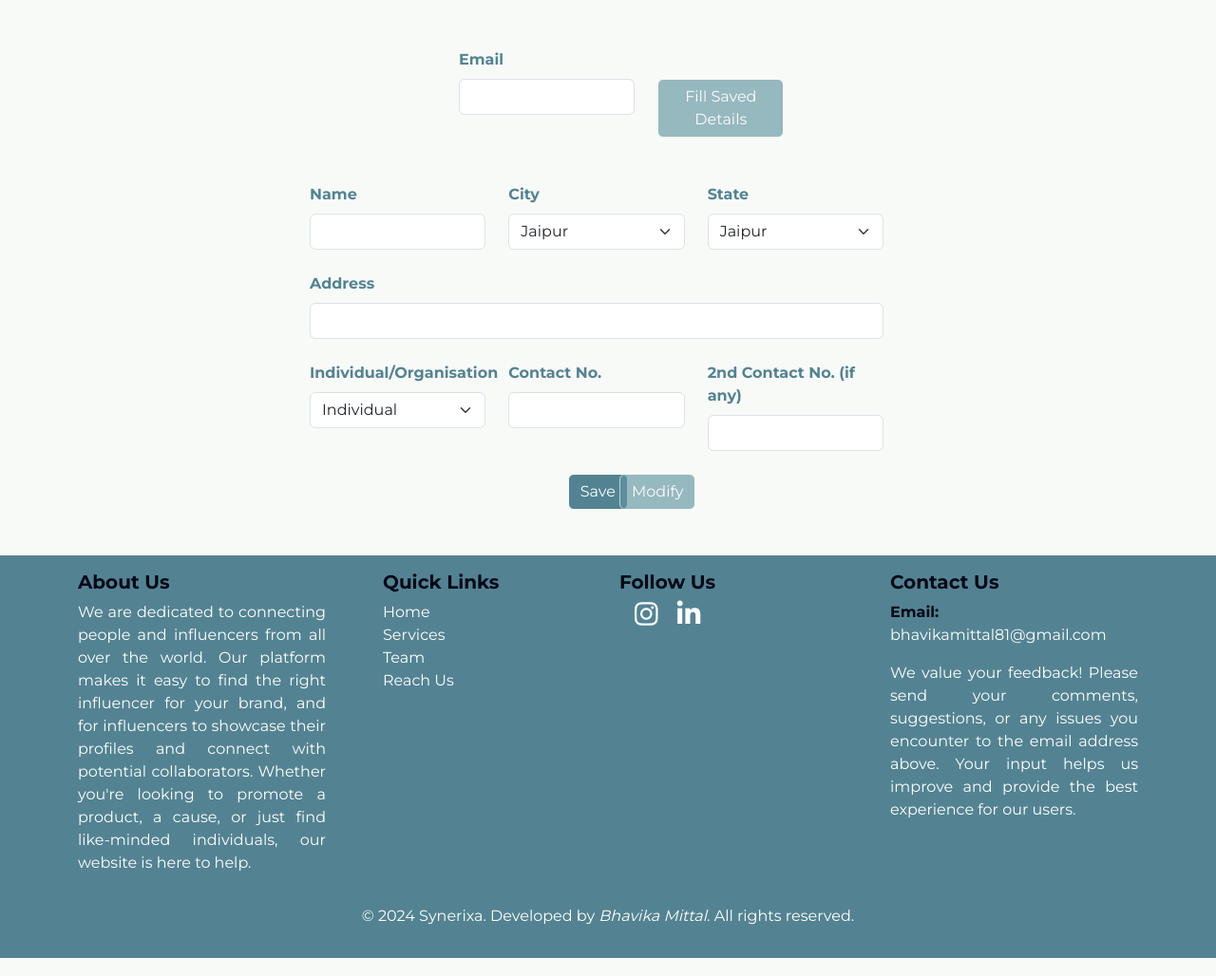
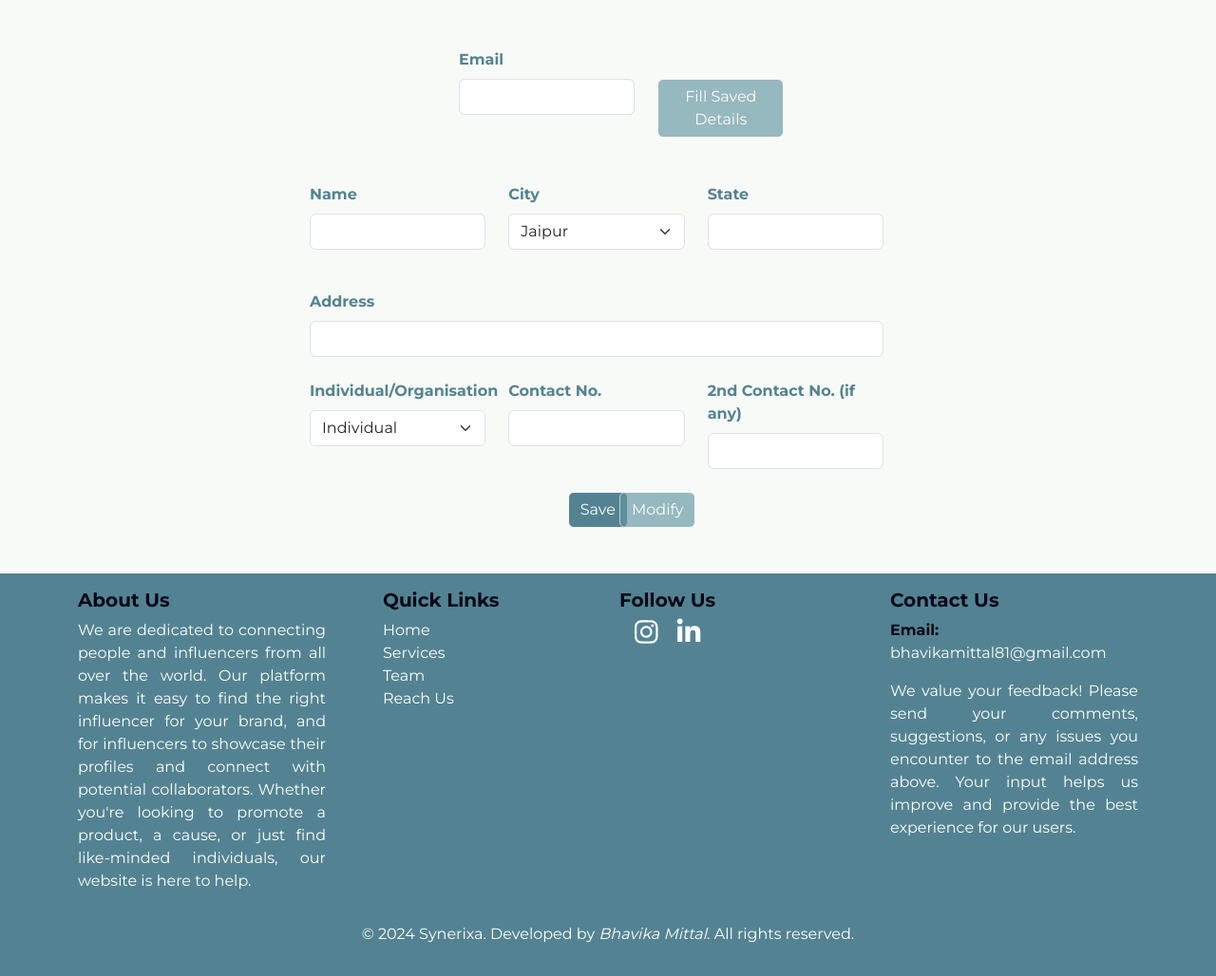
Before and after one commit to Bhavika625/synerixa, a website: page public/client-profile.html in a window 1280 px wide. Shown: the part 173-1201 px from the top of the page at 95% size. Drawn offline with nearby package versions, Linux system fonts and the light colour scheme; no server answers.

Commit message:
footer update

```diff
--- a/public/client-profile.html
+++ b/public/client-profile.html
@@ -67,12 +67,9 @@
 
                   <div class="col-md-4 mt-5">
                     <label class="form-label">State</label>
-                    <select id="cliState" class="form-select" name="cliState">
-                      <option value="Jaipur">Jaipur</option>
-                      <option value="Delhi">Delhi</option>
-                      <option value="Chandigarh">Chandigarh</option>
-                      <option value="Greator Noida">Greator Noida</option>
-                      <option value="Ludhiana">Ludhiana</option>
+                    <!-- <select id="cliState" class="form-select" name="cliState"> -->
+                      <input type="text" list="value" id="cliState" name="cliState" class="form-control">
+                      <option value=""></option>
                     </select>
                   </div>
 
@@ -122,7 +119,6 @@
         </div>
         </form>
 
-
         <center>
             <nav class="navbar navbar-expand-lg bg-body-tertiary fixed-top">
                       <div class="container-fluid shadow">
@@ -142,7 +138,7 @@
                     </nav>
                   </center>
 
-                  <footer class="footer mt-5 py-3" style="background-color: #538392;">
+                  <footer class="footer mt-5 py-3 position-absolute end-0 start-0" style="background-color: #538392;">
                     <div class="container">
                         <div class="row">
                             <div class="col-md-3 footer-txt-align">
```
Also changed, not shown: public/admin-all-influ.html (+1 -1 lines), public/admin-dash.html (+1 -1 lines), public/admin-users.html (+1 -1 lines), public/client-dash.html (+1 -1 lines), public/events-manager.html (+1 -1 lines), public/index.html (+5 -6 lines), public/influ-finder.html (+1 -1 lines), public/influencer-dash.html (+1 -1 lines), public/influencer-profile.html (+1 -1 lines).
